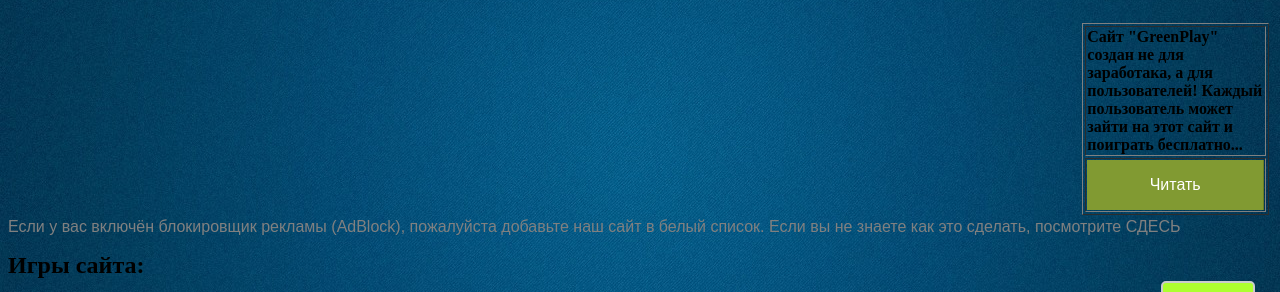
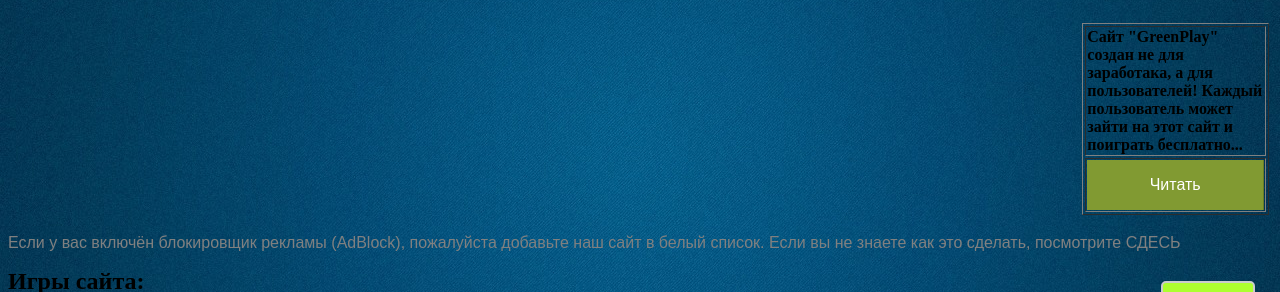
Before and after one commit to Green-Play/Green-Play.github.io, a plain HTML site: page index.htm in a window 1280 px wide. Shown: the part 430-722 px from the top of the page. Drawn offline with Linux system fonts and the light colour scheme.

Commit message:
Update index.htm

```diff
--- a/index.htm
+++ b/index.htm
@@ -60,7 +60,7 @@
 </td></tr>
 </table>
 
-<font size="3" color="Gray" face="Arial">Если у вас включён блокировщик рекламы (AdBlock), пожалуйста добавьте наш сайт в белый список. Если вы не знаете как это сделать, посмотрите СДЕСЬ</font>
+<p><font size="3" color="Gray" face="Arial">Если у вас включён блокировщик рекламы (AdBlock), пожалуйста добавьте наш сайт в белый список. Если вы не знаете как это сделать, посмотрите СДЕСЬ</font></p>
 <p></p>
 </b><font size="+2"><b>Игры сайта:</font>
     </p>
```
